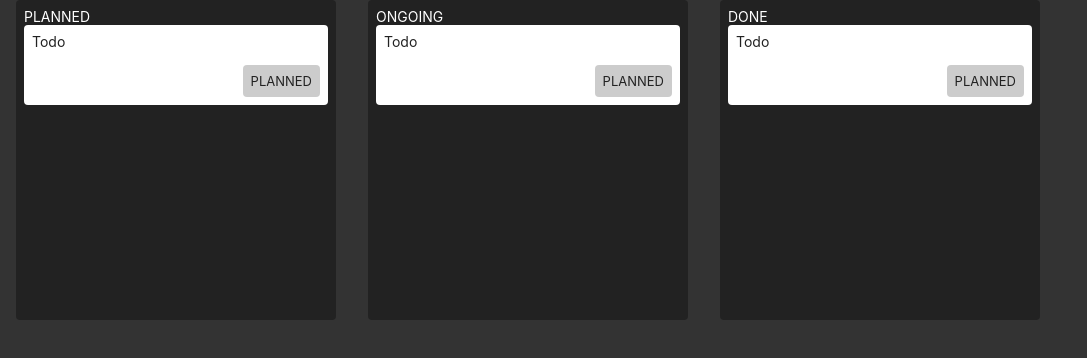
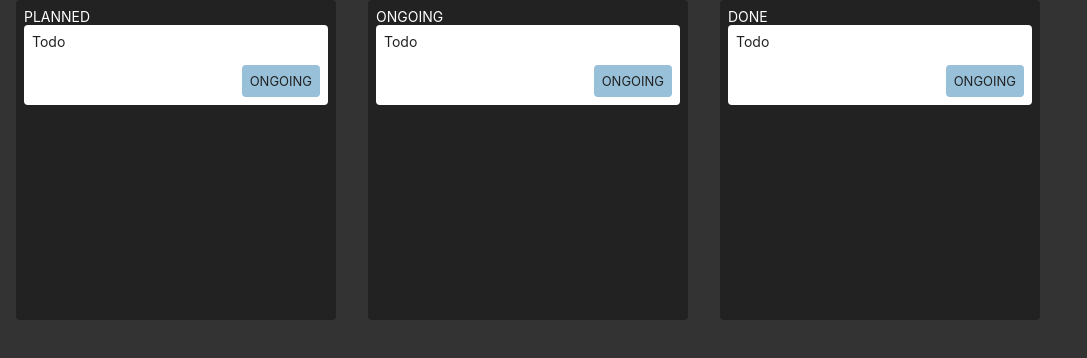
Before and after one commit to romans-adi/kanban-zustand, a React (Vite) app: page / in a window 1280 px wide. Shown: the top 358 px of the page, without its empty margins (0-1087 px from the left). Built offline with nearby package versions, Linux system fonts and the light colour scheme.

Commit message:
Finish styles for Task component. Use classNames to change styles on status

```diff
--- a/src/components/Task/Task.jsx
+++ b/src/components/Task/Task.jsx
@@ -1,7 +1,8 @@
 import PropTypes from 'prop-types';
 import './Task.scss'
+import classNames from 'classnames';
 
-const STATUS = 'PLANNED';
+const STATUS = 'ONGOING';
 
 const Task = ( {title} ) => {
   return (
@@ -9,7 +10,7 @@ const Task = ( {title} ) => {
       <div>{title}</div>
     <div className="bottom-wrapper">
     <div className=""/>
-    <div className="STATUS">{ STATUS }</div>
+    <div className={classNames("status", STATUS)}>{ STATUS }</div>
     </div>
     </div>
   )
--- a/src/components/Task/Task.scss
+++ b/src/components/Task/Task.scss
@@ -14,11 +14,24 @@
     display: flex;
     justify-content: space-between;
 
-    .STATUS {
+    .status {
       font-size: small;
       background: $grey-light;
       padding: 0.5rem;
       border-radius: 4px;
+
+    &.PLANNED {
+      background: $grey-light;
+    }
+
+    &.ONGOING {
+      background-color: $ongoing;
+    }
+
+    &.DONE {
+      background-color: $done;
+    }
+
     }
   }
 }
```
